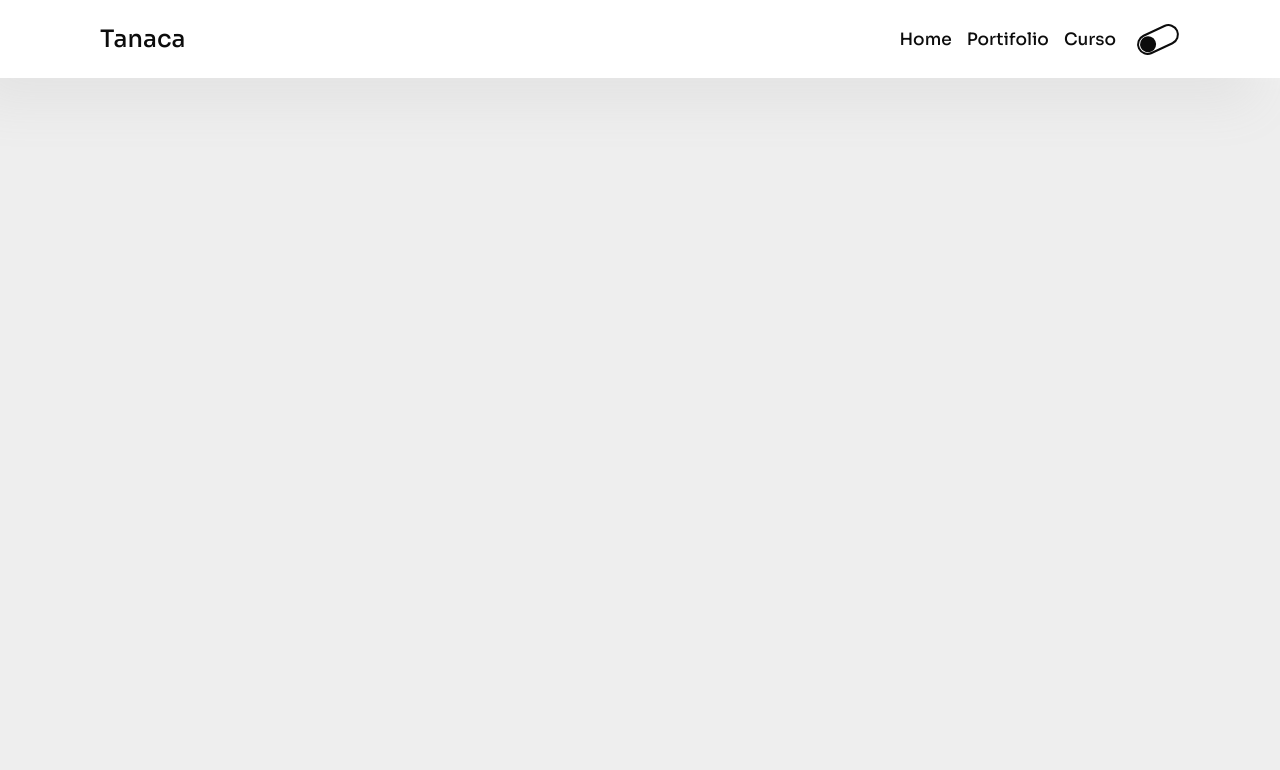
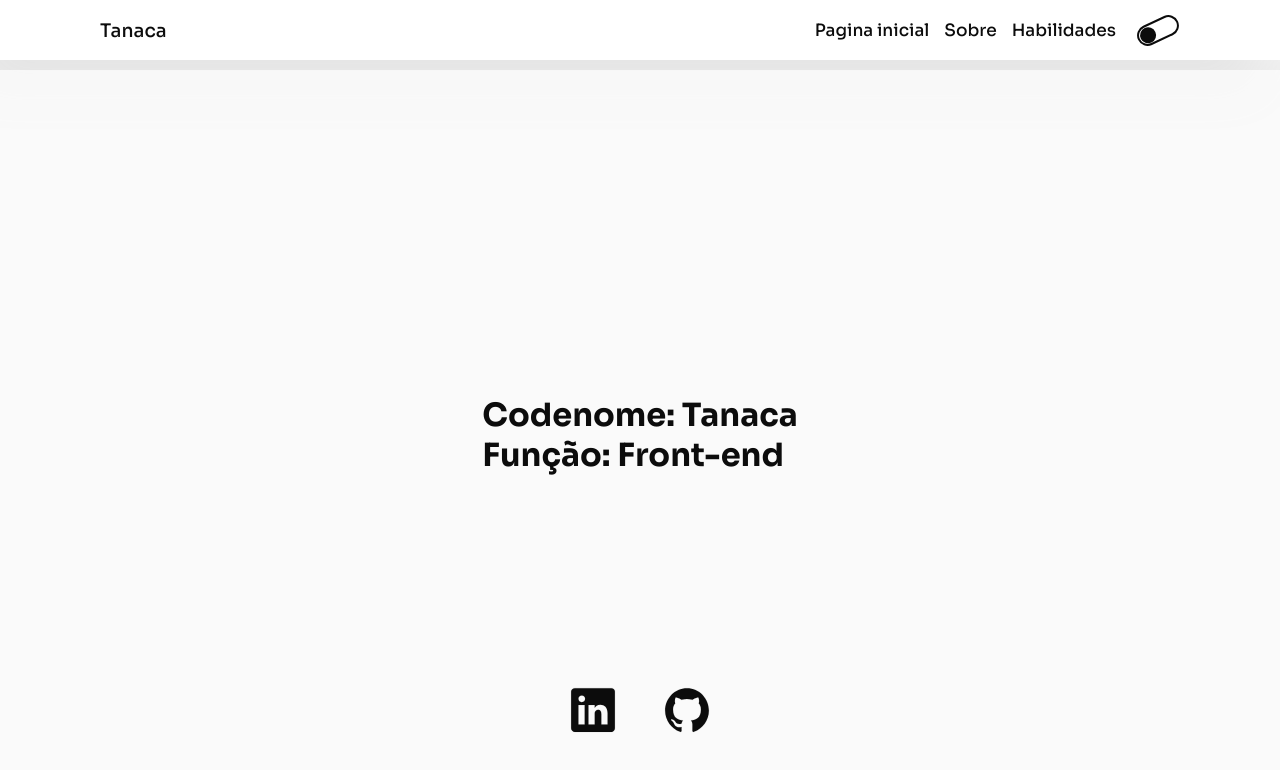
Before and after one commit to joaotanaca/joaotanaca.github.io, a plain HTML site: page index.html in a window 1280 px wide. Drawn offline with nearby package versions, Linux system fonts and the light colour scheme.

Commit message:
Carregando link

```diff
--- /dev/null
+++ b/assets/scripts/loadLink.js
@@ -0,0 +1,14 @@
+let timeoutId;
+function loadLink(element = new Element()) {
+  const link = element.getAttribute("href");
+  timeoutId = setTimeout(function () {
+    window.open(link);
+  }, 4000);
+  event.preventDefault();
+}
+
+function clearTimeOut() {
+  console.log(timeoutId);
+  clearTimeout(timeoutId);
+  event.preventDefault();
+}
--- a/assets/scripts/switch-theme.js
+++ b/assets/scripts/switch-theme.js
@@ -9,7 +9,10 @@ const { dark, light } = {
 
 function switchMode() {
   const button = document.querySelector("#switch");
-  button.className = button.className === "" ? "active" : "desactived";
+  button.className =
+    button.className === "" || button.className === "desactived"
+      ? "active"
+      : "desactived";
   setTheme();
 }
 
--- a/assets/styles/dark.css
+++ b/assets/styles/dark.css
@@ -1,8 +1,8 @@
-:root{
-    --bg-body: #1d1d1d;
-    --bg-color: #121212;
-    --text: #ffffff;
-    --primary:#5e92f3
-    --secondary: #003c8f;
-    --shadow:'';
+:root {
+  --bg-body: #1d1d1d;
+  --bg-color: #121212;
+  --text: #ffffff;
+  --primary: #5e92f3;
+  --secondary: #003c8f;
+  --shadow: none;
 }
--- a/assets/styles/index.css
+++ b/assets/styles/index.css
@@ -1,8 +1,12 @@
+@import "navbar.css";
+@import "initialApresentation.css";
+
 body {
   background-color: var(--bg-body);
   color: var(--text);
   margin: 0;
   padding: 0;
+  padding-top: 70px;
   /* font-family: "Montserrat", sans-serif; */
   /* font-family: "Open Sans", sans-serif; */
   font-family: "Sora", sans-serif;
@@ -14,131 +18,3 @@ body {
   width: calc(100% - 40px);
   margin: 0 auto;
 }
-
-nav {
-  width: 100%;
-  display: flex;
-  background-color: var(--bg-color);
-  box-shadow: var(--shadow);
-}
-
-nav h3 {
-  font-size: 24px;
-  font-weight: 500;
-}
-
-nav .container {
-  display: flex;
-  flex-flow: row nowrap;
-  justify-content: space-between;
-  align-items: center;
-}
-
-nav ul {
-  margin: 0;
-  padding: 0;
-  display: flex;
-  font-weight: 500;
-}
-
-nav ul li {
-  margin-right: 15px;
-  padding: 0;
-  list-style: none;
-  display: flex;
-  align-items: center;
-}
-
-nav ul li:last-child {
-  margin-right: 0;
-  margin-left: 5px;
-}
-
-nav ul li a {
-  all: unset;
-  cursor: pointer;
-  font-size: 17px;
-  transition: all 0.3s ease;
-}
-
-nav ul li a:hover {
-  color: var(--text-hover);
-}
-
-nav ul li button {
-  all: unset;
-  position: relative;
-  cursor: pointer;
-  width: 40px;
-  height: 17px;
-  border-radius: 50px;
-  border: 2px solid var(--text);
-  transform: rotateZ(-25deg);
-  transition: all 0.5s ease-in-out;
-}
-
-nav ul li button.active {
-  transform: rotateZ(25deg);
-}
-
-nav ul li button span {
-  width: 16px;
-  height: 16px;
-  background-color: var(--text);
-  border-radius: 100%;
-  position: absolute;
-  top: 50%;
-  transform: translate(0, -52%);
-  left: 0.9px;
-}
-
-nav ul li button.active span {
-  animation-name: quickSwitchOn;
-  animation-duration: 0.8s;
-  animation-direction: normal;
-  animation-iteration-count: 1;
-  left: 23px;
-}
-
-nav ul li button.desactived span {
-  animation-name: quickSwitchOff;
-  animation-duration: 0.8s;
-  animation-direction: normal;
-  animation-iteration-count: 1;
-}
-
-@keyframes quickSwitchOn {
-  0% {
-    left: -5px;
-  }
-  25% {
-    left: 10px;
-  }
-  50% {
-    left: 20px;
-  }
-  75% {
-    left: 10px;
-  }
-  100% {
-    left: 23px;
-  }
-}
-
-@keyframes quickSwitchOff {
-  0% {
-    left: 20px;
-  }
-  25% {
-    left: 10px;
-  }
-  50% {
-    left: 5px;
-  }
-  75% {
-    left: 10px;
-  }
-  100% {
-    left: 0.9px;
-  }
-}
--- /dev/null
+++ b/assets/styles/initialApresentation.css
@@ -0,0 +1,29 @@
+.initial-apresentation {
+  background-color: rgba(var(--bg-rgb-color), 0.7);
+  position: relative;
+}
+
+.initial-apresentation .container {
+  width: 100%;
+  height: calc(100vh - 70px);
+  position: relative;
+  display: flex;
+  justify-content: center;
+  align-items: center;
+}
+.initial-apresentation .container div {
+  position: absolute;
+  bottom: 60px;
+}
+
+.initial-apresentation .container div ion-icon {
+  cursor: pointer;
+  font-size: 50px;
+  margin: 0 20px;
+  transition: all 0.3s ease-in-out;
+}
+
+.initial-apresentation .container div ion-icon:hover {
+  color: var(--primary);
+  font-size: 60px;
+}
--- a/assets/styles/light.css
+++ b/assets/styles/light.css
@@ -1,6 +1,7 @@
 :root {
   --bg-body: #eeeeee;
   --bg-color: #ffffff;
+  --bg-rgb-color: 255, 255, 255;
   --text: #0c0c0c;
   --primary: #1565c0;
   --secondary: #5e92f3;
--- /dev/null
+++ b/assets/styles/navbar.css
@@ -0,0 +1,129 @@
+nav {
+  position: fixed;
+  top: 0;
+  left: 0;
+  width: 100%;
+  display: flex;
+  background-color: var(--bg-color);
+  box-shadow: var(--shadow);
+}
+
+nav h3 {
+  font-weight: 500;
+}
+
+nav .container {
+  display: flex;
+  flex-flow: row nowrap;
+  justify-content: space-between;
+  align-items: center;
+}
+
+nav ul {
+  margin: 0;
+  padding: 0;
+  display: flex;
+  font-weight: 500;
+}
+
+nav ul li {
+  margin-right: 15px;
+  padding: 0;
+  list-style: none;
+  display: flex;
+  align-items: center;
+}
+
+nav ul li:last-child {
+  margin-right: 0;
+  margin-left: 5px;
+}
+
+nav ul li a {
+  all: unset;
+  cursor: pointer;
+  font-size: 17px;
+  transition: all 0.3s ease;
+}
+
+nav ul li a:hover {
+  color: var(--primary);
+}
+
+nav ul li button {
+  all: unset;
+  position: relative;
+  cursor: pointer;
+  width: 40px;
+  height: 17px;
+  border-radius: 50px;
+  border: 2px solid var(--text);
+  transform: rotateZ(-25deg);
+  transition: all 0.5s ease-in-out;
+}
+
+nav ul li button.active {
+  transform: rotateZ(25deg);
+}
+
+nav ul li button span {
+  width: 16px;
+  height: 16px;
+  background-color: var(--text);
+  border-radius: 100%;
+  position: absolute;
+  top: 50%;
+  transform: translate(0, -52%);
+  left: 0.9px;
+}
+
+nav ul li button.active span {
+  animation-name: quickSwitchOn;
+  animation-duration: 0.8s;
+  animation-direction: normal;
+  animation-iteration-count: 1;
+  left: 23px;
+}
+
+nav ul li button.desactived span {
+  animation-name: quickSwitchOff;
+  animation-duration: 0.8s;
+  animation-direction: normal;
+  animation-iteration-count: 1;
+}
+
+@keyframes quickSwitchOn {
+  0% {
+    left: -5px;
+  }
+  25% {
+    left: 10px;
+  }
+  50% {
+    left: 20px;
+  }
+  75% {
+    left: 10px;
+  }
+  100% {
+    left: 23px;
+  }
+}
+
+@keyframes quickSwitchOff {
+  0% {
+    left: 20px;
+  }
+  25% {
+    left: 10px;
+  }
+  50% {
+    left: 5px;
+  }
+  75% {
+    left: 10px;
+  }
+  100% {
+    left: 0.9px;
+  }
+}
--- a/index.html
+++ b/index.html
@@ -10,6 +10,7 @@
     <link id="theme" rel="stylesheet" href="/assets/styles/light.css" />
     <link rel="stylesheet" href="/assets/styles/index.css" />
     <script src="/assets/scripts/switch-theme.js"></script>
+    <script src="/assets/scripts/loadLink.js"></script>
     <title>João Tanaca</title>
   </head>
   <body>
@@ -20,13 +21,13 @@
         </h3>
         <ul>
           <li>
-            <a href="#">Home</a>
+            <a href="#">Pagina inicial</a>
           </li>
           <li>
-            <a href="#">Portifolio</a>
+            <a href="#">Sobre</a>
           </li>
           <li>
-            <a href="#">Curso</a>
+            <a href="#">Habilidades</a>
           </li>
           <li>
             <button id="switch" onclick="switchMode()">
@@ -36,5 +37,29 @@
         </ul>
       </div>
     </nav>
+    <div class="initial-apresentation">
+      <div class="animations"></div>
+      <div class="container">
+        <h1>
+          Codenome: Tanaca<br />
+          Função: Front-end
+        </h1>
+        <div>
+          <ion-icon
+            name="logo-linkedin"
+            href="https://linkedin.com/in/jo%C3%A3o-pedro-tanaca-ramos/?lipi=urn%3Ali%3Apage%3Ad_flagship3_feed%3BVseLtMfWQimKPfPhKMVx2w%3D%3D"
+            onmouseenter="loadLink(this)"
+            onmouseout="clearTimeOut()"
+          ></ion-icon>
+          <ion-icon
+            name="logo-github"
+            href="https://github.com/joaotanaca"
+            onmouseenter="loadLink(this)"
+            onmouseout="clearTimeOut()"
+          ></ion-icon>
+        </div>
+      </div>
+    </div>
+    <script src="https://unpkg.com/ionicons@5.1.2/dist/ionicons.js"></script>
   </body>
 </html>
```
